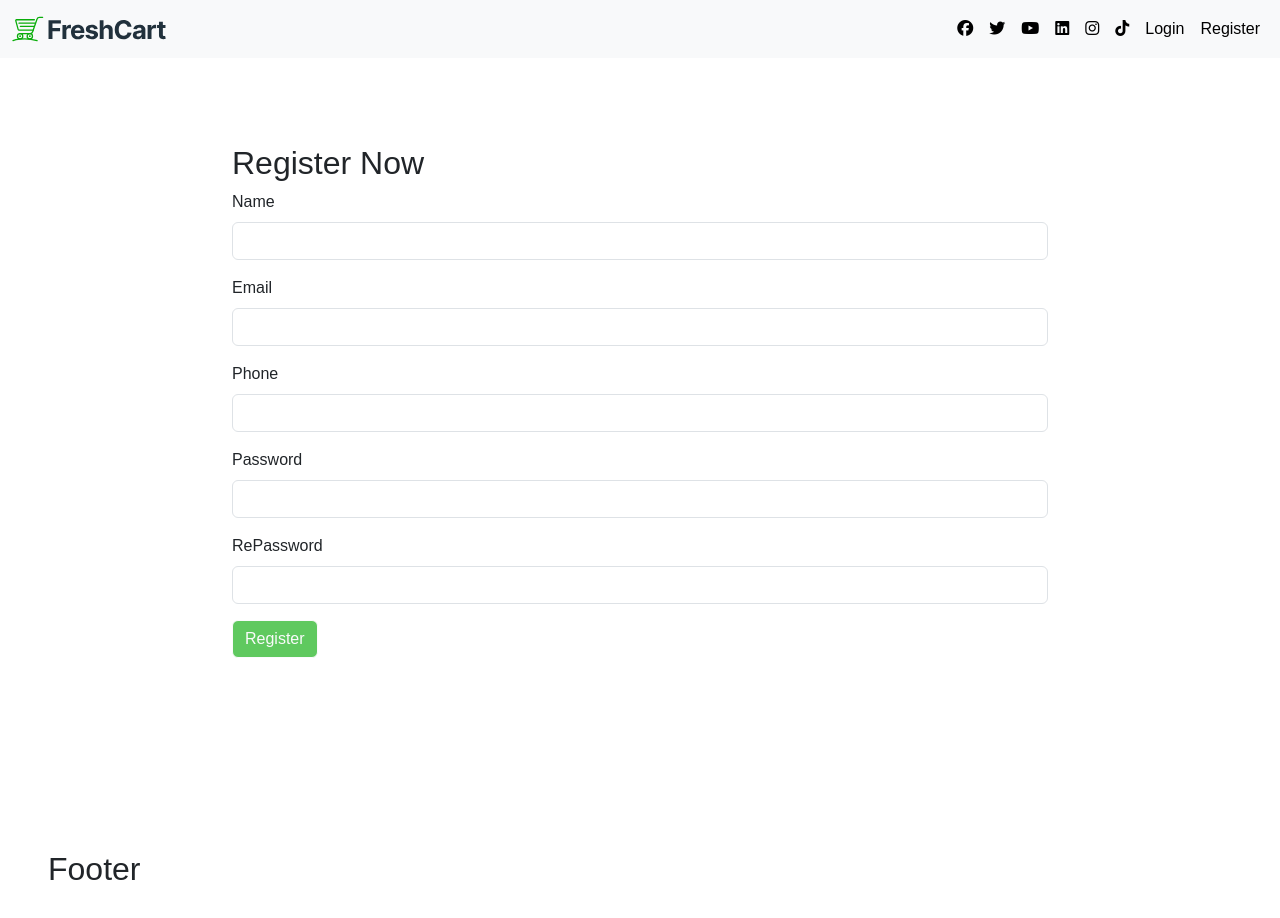
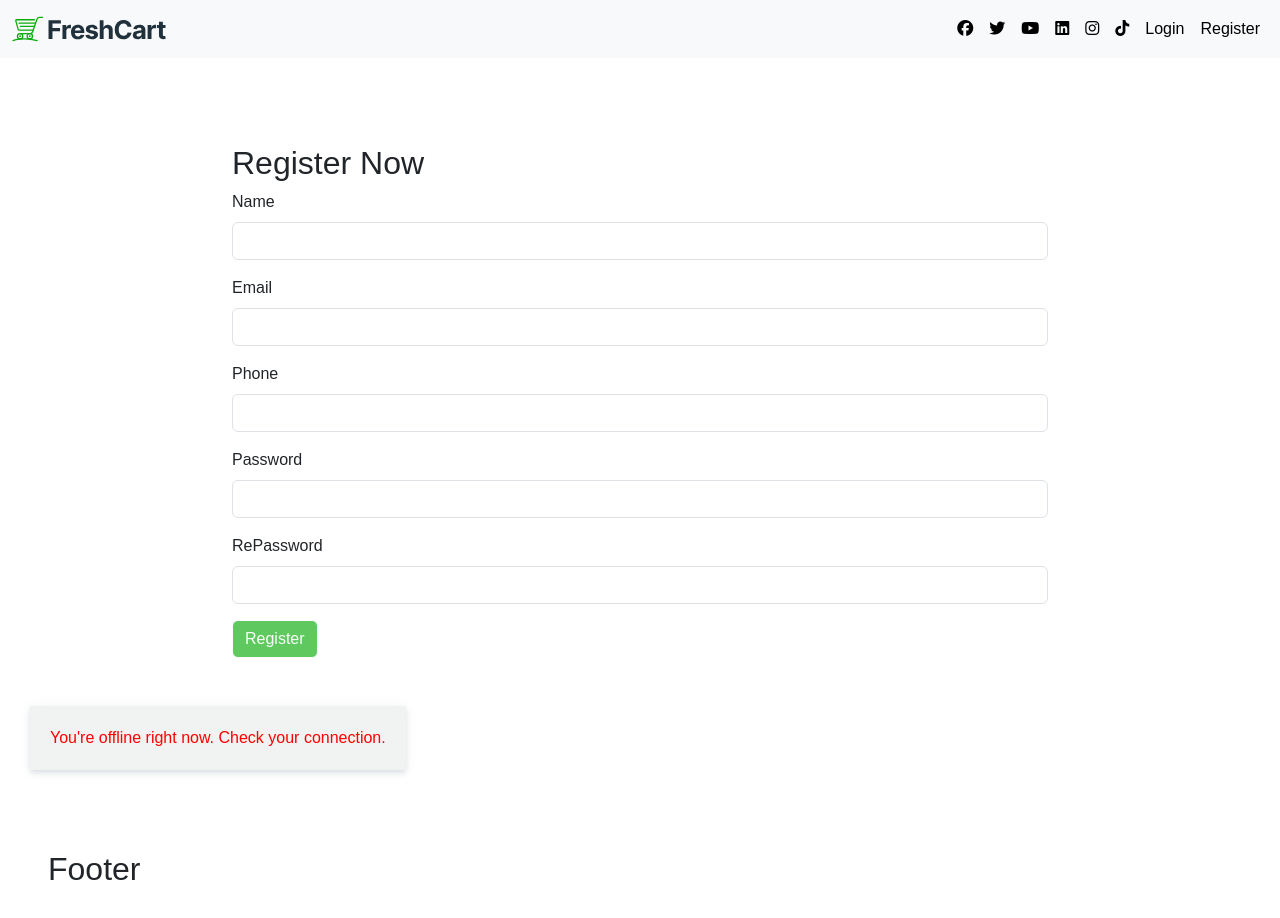
Before and after one commit to Saeeed0/NeoShop, a React (Create React App) app: page /Register in a window 1280 px wide. Shown: the top 918 px of the page. Built offline with nearby package versions, Linux system fonts and the light colour scheme; a web font is replaced by a local one.

Commit message:
Change react v19 to v18 and use react-helmet and react-offline

```diff
--- a/package.json
+++ b/package.json
@@ -13,8 +13,10 @@
     "axios": "^1.9.0",
     "bootstrap": "^5.3.5",
     "formik": "^2.4.6",
-    "react": "^19.1.0",
-    "react-dom": "^19.1.0",
+    "react": "^18.2.0",
+    "react-detect-offline": "^2.4.5",
+    "react-dom": "^18.2.0",
+    "react-helmet": "^6.1.0",
     "react-loader-spinner": "^6.1.6",
     "react-router-dom": "^7.5.3",
     "react-scripts": "5.0.1",
--- a/public/index.html
+++ b/public/index.html
@@ -2,7 +2,7 @@
 <html lang="en">
   <head>
     <meta charset="utf-8" />
-    <link rel="icon" href="%PUBLIC_URL%/favicon.ico" />
+    <link rel="icon" href="logo.svg" />
     <meta name="viewport" content="width=device-width, initial-scale=1" />
     <meta name="theme-color" content="#000000" />
     <meta
--- a/src/Components/Home/Home.jsx
+++ b/src/Components/Home/Home.jsx
@@ -1,11 +1,15 @@
-import { useContext } from "react";
 import style from "./Home.module.css";
 import FeaturedProducts from "../FeaturedProducts/FeaturedProducts";
 import CategorySlider from "../CategorySlider/CategorySlider";
 import MainSlider from "../MainSlider/MainSlider";
+import { Helmet } from "react-helmet";
 function Home() {
   return (
     <>
+      <Helmet>
+        <title>Fresh Cart Home</title>
+        <meta name="description" content="Fresch Cart Home" />
+      </Helmet>
       <MainSlider />
       <CategorySlider />
       <FeaturedProducts></FeaturedProducts>
--- a/src/Components/Layout/Layout.jsx
+++ b/src/Components/Layout/Layout.jsx
@@ -6,11 +6,11 @@ import UserContextProvider from "../Context/UserContext";
 import CartContextProvider from "../Context/CartContext";
 import { ToastContainer } from "react-toastify";
 import "react-toastify/dist/ReactToastify.css";
+import { Offline } from "react-detect-offline";
 function Layout() {
   return (
     <>
       <ToastContainer />
-
       <UserContextProvider>
         <CartContextProvider>
           <Navbar />
@@ -20,6 +20,12 @@ function Layout() {
           <Footer />
         </CartContextProvider>
       </UserContextProvider>
+
+      <Offline>
+        <div className="network">
+          You're offline right now. Check your connection.
+        </div>
+      </Offline>
     </>
   );
 }
--- a/src/Components/ProductDetails/ProductDetails.jsx
+++ b/src/Components/ProductDetails/ProductDetails.jsx
@@ -11,6 +11,7 @@ import { EffectFade } from "swiper/modules";
 import "swiper/css";
 import "swiper/css/pagination";
 import "swiper/css/effect-fade";
+import { Helmet } from "react-helmet";
 
 function ProductDetails() {
   const { id } = useParams();
@@ -26,9 +27,12 @@ function ProductDetails() {
 
   return (
     <>
-      {console.log(data?.data.data)}
       {data?.data.data && (
         <div className="row  align-items-center py-2">
+          <Helmet>
+            <title>{data.data.data.title}</title>
+            <meta name="description" content={data.data.data.description} />
+          </Helmet>
           <div className="col-md-4">
             <img
               className="w-100"
@@ -65,8 +69,8 @@ function ProductDetails() {
                 spaceBetween={30}
                 slidesPerView={1}
               >
-                {data?.data.data.images.map((image) => (
-                  <SwiperSlide className=" m-auto">
+                {data?.data.data.images.map((image, index) => (
+                  <SwiperSlide key={index} className=" m-auto">
                     <img
                       className="w-100"
                       src={image}
--- a/src/index.css
+++ b/src/index.css
@@ -57,3 +57,14 @@ a , a:hover{
 {
     background-color: var(--light-color) !important;
 }
+
+.network{
+    position: fixed;
+    left: 30px;
+    bottom: 30px;
+    padding: 20px;
+    color: red;
+    background-color: #f0f3f2;
+    box-shadow: var(--shadow);
+    z-index: 999;
+}
```
Also changed, not shown: public/logo.svg (added), 1 other file (tests, documents, lock files or other folders).
